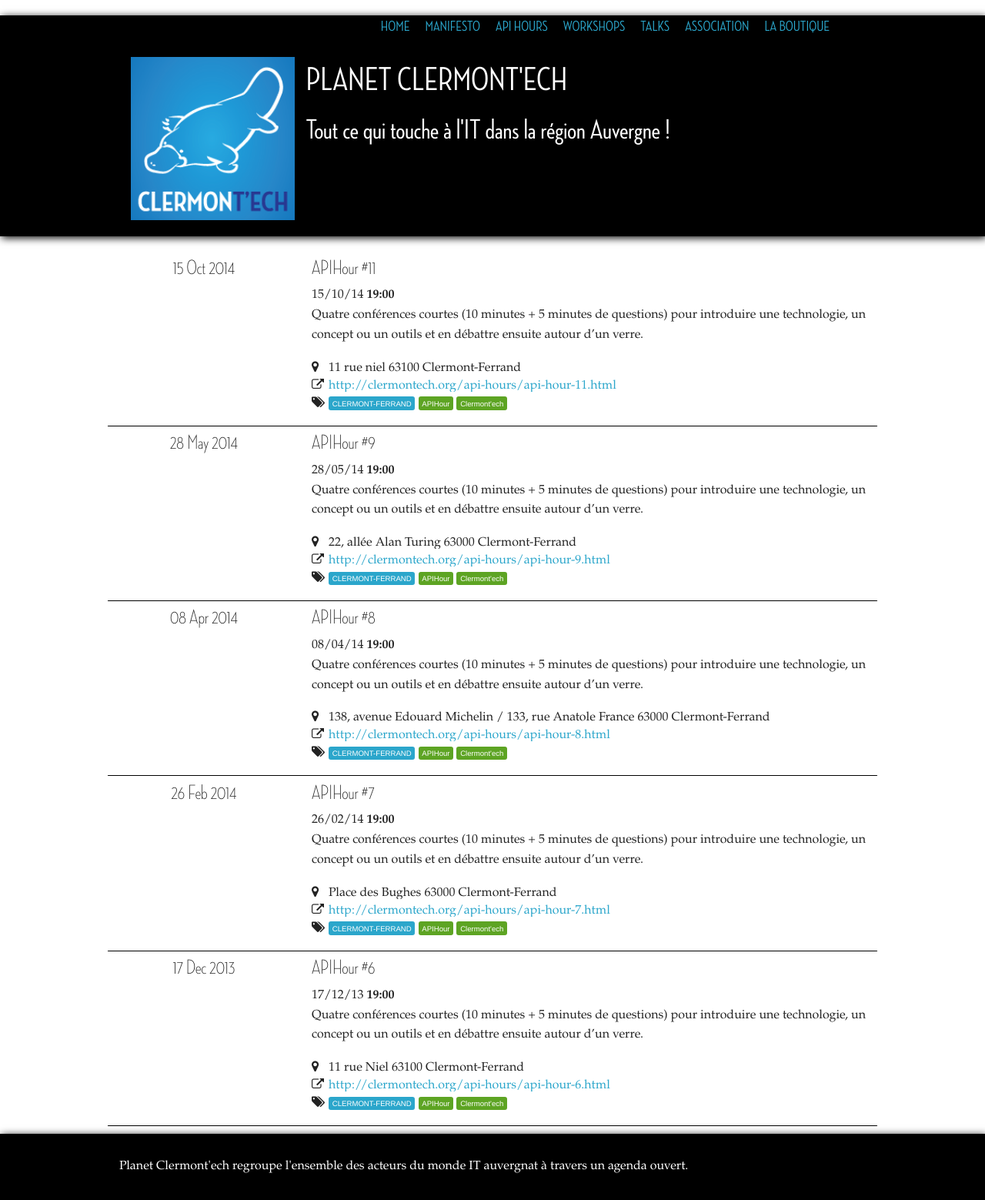
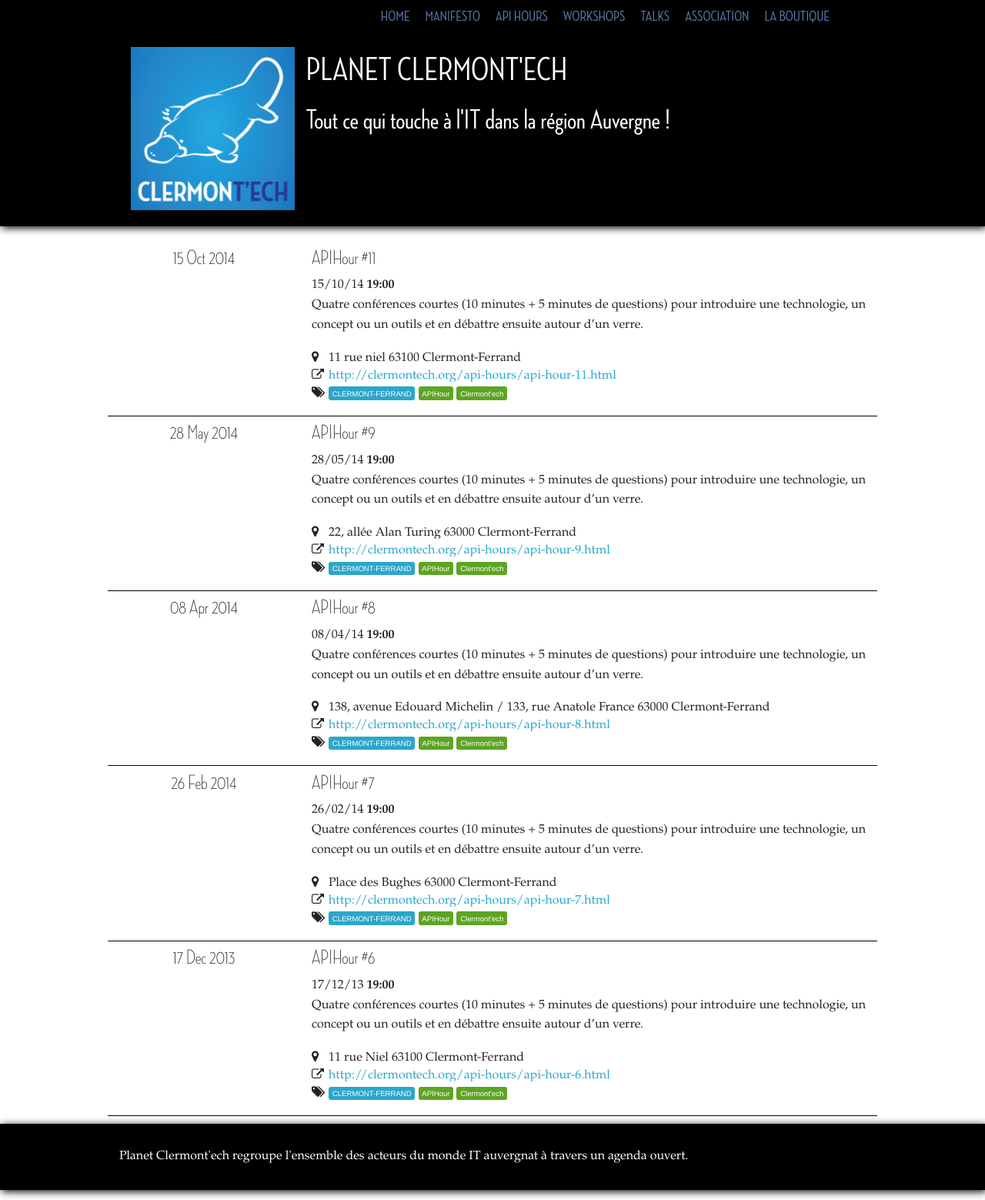
Before and after one commit to clermontech/planet, a Jekyll site: the page built from index.md, in a window 1280 px wide. Shown: the whole page at 77% size. Built offline with Jekyll 4.4.1, drawn with Linux system fonts in a browser that asks for light colours; Markdown is read by kramdown in place of the engine named in the settings.

Commit message:
fix positionnement header/footer

```diff
--- a/css/main.css
+++ b/css/main.css
@@ -11,7 +11,6 @@
   background-attachment: fixed; }
 
 nav {
-  margin: 10px 0px 10px 0px;
   margin-right: 15%; }
 
 ul {
@@ -19,19 +18,17 @@
 
 li {
   list-style-type: none;
-  margin: 0px 10px 0px 10px;
+  margin: 7px 10px 0px 10px;
   float: left;
   font-size: 1.2em; }
+  li a {
+    color: #5d7db2; }
 
 header {
-  margin-top: 20px;
   background-color: black;
   -webkit-box-shadow: black 2px 2px 10px;
   -moz-box-shadow: black 2px 2px 10px;
   box-shadow: black 2px 2px 10px; }
-
-hgroup {
-  margin-top: 15px; }
 
 hr {
   border-color: black; }
@@ -59,7 +56,6 @@
   padding-top: 30px;
   padding-bottom: 10px;
   color: white;
-  margin-bottom: 30px;
   margin-top: 10px; }
 
 /* events */
@@ -114,12 +110,6 @@
   hgroup {
     display: none; }
 
-  footer {
-    margin-bottom: 0; }
-
-  header {
-    margin-top: 0; }
-
   hr {
     display: none; } }
 
```
Also changed, not shown: scss/main.scss (+4 -14 lines).
